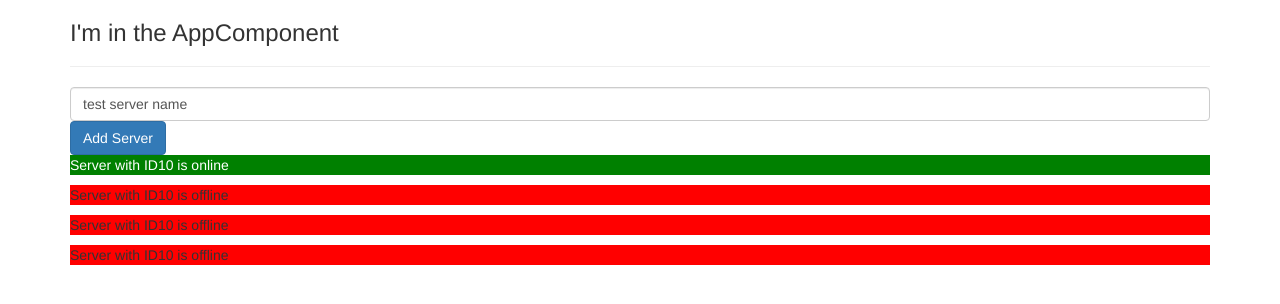
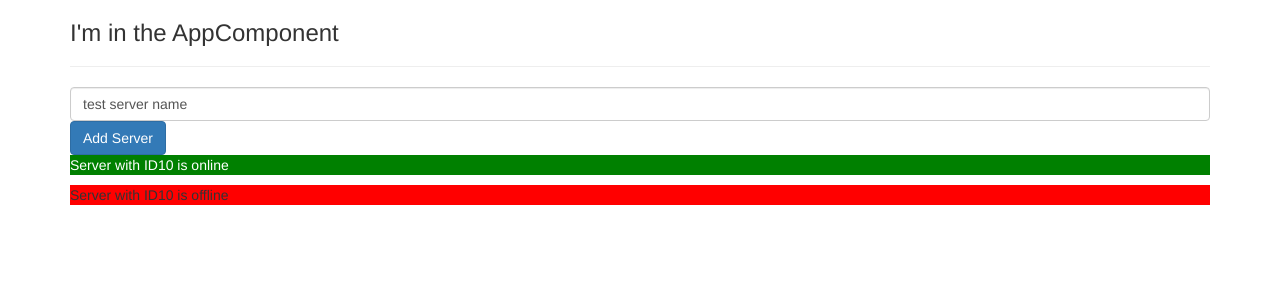
Before and after one commit to szerem/ngAngular5TheCompleteGuide, an Angular app in the folder my-first-app/: page / in a window 1280 px wide. Shown: the top 304 px of the page. Built offline with nearby package versions, Linux system fonts and the light colour scheme.

Commit message:
Outputting Lists with ngFor

```diff
--- a/my-first-app/src/app/servers/servers.component.html
+++ b/my-first-app/src/app/servers/servers.component.html
@@ -13,7 +13,4 @@
 <!-- <p [innerText]="allowNewServer"></p> -->
 <!-- <p>{{ serverCreationStatus }}</p> -->
 <p *ngIf="serverCreated" >Server was created, server name is {{ serverName }} </p>
-<app-server></app-server>
-<app-server></app-server>
-<app-server></app-server>
-<app-server></app-server>
+<app-server *ngFor="let server of servers"></app-server>
--- a/my-first-app/src/app/servers/servers.component.ts
+++ b/my-first-app/src/app/servers/servers.component.ts
@@ -14,7 +14,7 @@
   serverCreationStatus = "No server was created!";
   serverName = "test server name";
   serverCreated = false;
-
+  servers = ["ServerTest1", "ServerTest2"]
   constructor() {
     // setTimeout(() => {}, 2000);
     setTimeout(() => {
@@ -27,6 +27,7 @@
 
   onCreateServer(){
     this.serverCreated = true;
+    this.servers.push(this.serverName);
     this.serverCreationStatus = "Server was created! Name is " + this.serverName;
   }
 
```
